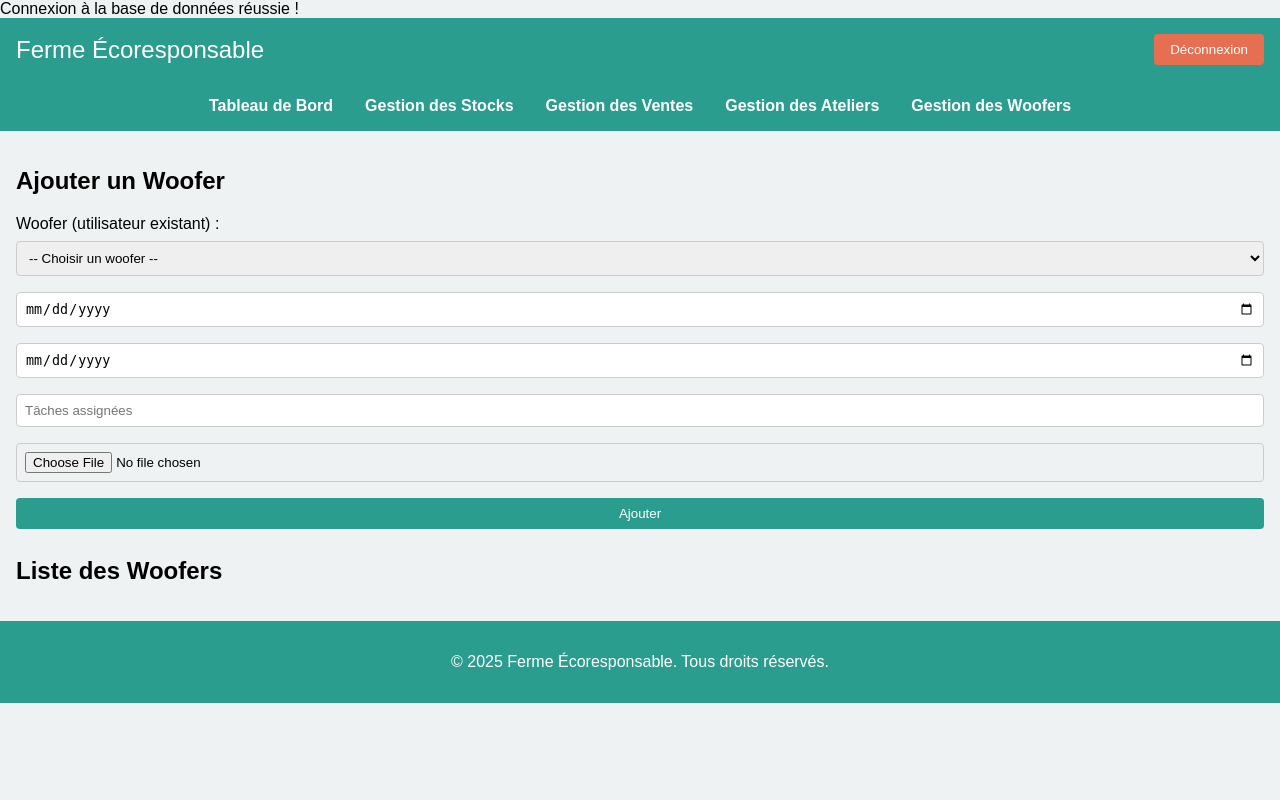
After one commit to Syllasidi/Ferme-ecoresponsable, a PHP site: page /view/woofer/woofer.php in a window 1280 px wide. The commit adds this page. Run offline with PHP 8.4, Linux system fonts and the light colour scheme; data that the repository does not hold is empty; some libraries are stand-ins or nearby versions.

Commit message:
fonction woofer

```diff
--- a/model/ModeleWoofer.php
+++ b/model/ModeleWoofer.php
@@ -7,16 +7,16 @@ require_once __DIR__ . '/../db/db_connect.php';class ModeleWoofer {
     }
 
     public function obtenirTousLesWoofers() {
-        $sql = "SELECT u.id, u.nom, u.prenom
-                FROM Utilisateur u
-                JOIN Woofer w ON u.id = w.id";
+        $sql = "SELECT u.id, u.nom, u.prenom, w.datearrivee, w.datedepart, w.tachesattribuees, w.photo
+                FROM utilisateur u
+                JOIN woofer w ON u.id = w.id";
         $stmt = $this->pdo->query($sql);
         return $stmt->fetchAll(PDO::FETCH_ASSOC);
     }
 
     public function obtenirWooferParId($id) {
-        $sql = "SELECT u.id, u.nom, u.prenom, w.dateArrivee, w.dateDepart, w.photo, w.tachesAttribuees
-                FROM Utilisateur u
+        $sql = "SELECT u.id, u.nom, u.prenom, w.datearrivee, w.datedepart, w.photo, w.tachesattribuees
+                FROM utilisateur u
                 JOIN Woofer w ON u.id = w.id
                 WHERE u.id = ?";
         $stmt = $this->pdo->prepare($sql);
@@ -25,7 +25,7 @@ require_once __DIR__ . '/../db/db_connect.php';class ModeleWoofer {
     }
 
     public function ajouterWoofer($idUtilisateur, $dateArrivee, $dateDepart, $photo, $tachesAttribuees) {
-        $sql = "INSERT INTO Woofer (id, dateArrivee, dateDepart, photo, tachesAttribuees)
+        $sql = "INSERT INTO Woofer (id, datearrivee, datedepart, photo, tachesattribuees)
                 VALUES (?, ?, ?, ?, ?)";
         $stmt = $this->pdo->prepare($sql);
         return $stmt->execute([$idUtilisateur, $dateArrivee, $dateDepart, $photo, $tachesAttribuees]);
--- a/model/utilisateur.php
+++ b/model/utilisateur.php
@@ -23,5 +23,10 @@ class Utilisateur {
 
         return  $user;
     }
+    public function getUtilisateursParRole($role) {
+         $sql = "SELECT * FROM utilisateur WHERE role = ?";
+         $stmt = $this->pdo->prepare($sql);
+         $stmt->execute([$role]);
+         return $stmt->fetchAll(PDO::FETCH_ASSOC); }
 }
 ?>
--- /dev/null
+++ b/view/woofer/woofer.php
@@ -0,0 +1,141 @@
+<?php
+require_once __DIR__ . '/../../db/db_connect.php';
+require_once __DIR__ . '/../../model/ModeleWoofer.php';
+require_once __DIR__ . '/../../model/Utilisateur.php';
+$utilisateurModel = new Utilisateur($pdo);
+$utilisateursWoofer = $utilisateurModel->getUtilisateursParRole('Woofer');
+
+
+$wooferModel = new ModeleWoofer($pdo);
+$woofers = $wooferModel->obtenirTousLesWoofers();
+$confirmation = isset($_GET['success']) ? (int) $_GET['success'] : 0;
+$erreur = isset($_GET['erreur']);
+?>
+<!DOCTYPE html>
+<html lang="fr">
+<head>
+  <meta charset="UTF-8">
+  <meta name="viewport" content="width=device-width, initial-scale=1.0">
+  <title>Gestion des Woofers</title>
+  <style>
+    body { font-family: Arial, sans-serif; margin: 0; background-color: #eef2f3; }
+    header, footer { background-color: #2a9d8f; color: white; text-align: center; padding: 1rem; }
+    header { display: flex; justify-content: space-between; align-items: center; }
+    header .logo { font-size: 1.5rem; }
+    header .logout-button {
+      background-color: #e76f51;
+      color: white;
+      border: none;
+      padding: 0.5rem 1rem;
+      border-radius: 4px;
+      cursor: pointer;
+    }
+    nav {
+      display: flex;
+      justify-content: center;
+      background-color: #2a9d8f;
+      padding: 1rem;
+    }
+    nav a {
+      margin: 0 1rem;
+      color: white;
+      text-decoration: none;
+      font-weight: bold;
+    }
+    main { padding: 1rem; }
+    .form-container input, .form-container select, .form-container button {
+      width: 100%;
+      padding: 0.5rem;
+      margin: 0.5rem 0;
+      border: 1px solid #ccc;
+      border-radius: 4px;
+    }
+    .form-container button {
+      background-color: #2a9d8f;
+      color: white;
+      border: none;
+      cursor: pointer;
+    }
+    .woofer-profile {
+      display: flex;
+      align-items: center;
+      margin: 1rem 0;
+      border: 1px solid #ccc;
+      background: white;
+      padding: 1rem;
+      border-radius: 8px;
+    }
+    .woofer-profile img {
+      width: 80px;
+      height: 80px;
+      object-fit: cover;
+      border-radius: 50%;
+      margin-right: 1rem;
+      background-color: #ddd;
+    }
+    .woofer-profile h3 { margin: 0; color: #2a9d8f; }
+    .woofer-profile p { margin: 0.2rem 0; }
+    .delete-button {
+      background-color: #e76f51;
+      color: white;
+      border: none;
+      padding: 0.3rem 0.7rem;
+      border-radius: 4px;
+      cursor: pointer;
+      margin-left: auto;
+    }
+  </style>
+</head>
+<body>
+<header>
+  <div class="logo">Ferme Écoresponsable</div>
+  <button class="logout-button">Déconnexion</button>
+</header>
+<nav>
+  <a href="dashboard.php">Tableau de Bord</a>
+  <a href="stocks.php">Gestion des Stocks</a>
+  <a href="ventes.php">Gestion des Ventes</a>
+  <a href="ateliers.php">Gestion des Ateliers</a>
+  <a href="woofer.php">Gestion des Woofers</a>
+</nav>
+<main>
+  <section class="form-container">
+    <h2>Ajouter un Woofer</h2>
+    <form action="../../controllers/controleurWoofer/controleurWoofer.php" method="POST" enctype="multipart/form-data">
+      <input type="hidden" name="action" value="ajouter_woofer">
+      <label>Woofer (utilisateur existant) :</label>
+      <select name="id_utilisateur" required>
+        <option value="">-- Choisir un woofer --</option>
+        <?php foreach ($utilisateursWoofer as $util): ?>
+          <option value="<?= $util['id'] ?>">
+            <?= htmlspecialchars($util['prenom'] . ' ' . $util['nom']) ?>
+          </option>
+        <?php endforeach; ?>
+      </select>
+      <input type="date" name="date_arrivee" placeholder="Date d'arrivée" required>
+      <input type="date" name="date_depart" placeholder="Date de départ" required>
+      <input type="text" name="taches" placeholder="Tâches assignées" required>
+      <input type="file" name="photo" accept="image/*">
+      <button type="submit">Ajouter</button>
+    </form>
+  </section>
+
+  <h2>Liste des Woofers</h2>
+  <?php foreach ($woofers as $woofer): ?>
+    <div class="woofer-profile">
+      <img src="../../<?= htmlspecialchars($woofer['photo']) ?>" alt="Photo de <?= htmlspecialchars($woofer['nom']) ?>">
+      <div>
+        <h3><?= htmlspecialchars($woofer['prenom'] . ' ' . $woofer['nom']) ?></h3>
+        <p>Arrivée : <?= htmlspecialchars($woofer['datearrivee']) ?></p>
+        <p>Départ : <?= htmlspecialchars($woofer['datedepart']) ?></p>
+        <p>Tâches : <?= htmlspecialchars($woofer['tachesattribuees']) ?></p>
+      </div>
+
+    </div>
+  <?php endforeach; ?>
+</main>
+<footer>
+  <p>&copy; 2025 Ferme Écoresponsable. Tous droits réservés.</p>
+</footer>
+</body>
+</html>
```
Also changed, not shown: controllers/controleurWoofer/controleurWoofer.php (added, +57 -0 lines), index.php (+78 -0 lines), public/css/styleVente.css (added, +83 -0 lines), public/css/styleWoofer.css (added, +89 -0 lines), view/vente/vente.php (+1 -85 lines), public/css/style.css (line endings or trailing spaces), public/images/0755890V.png (added).
